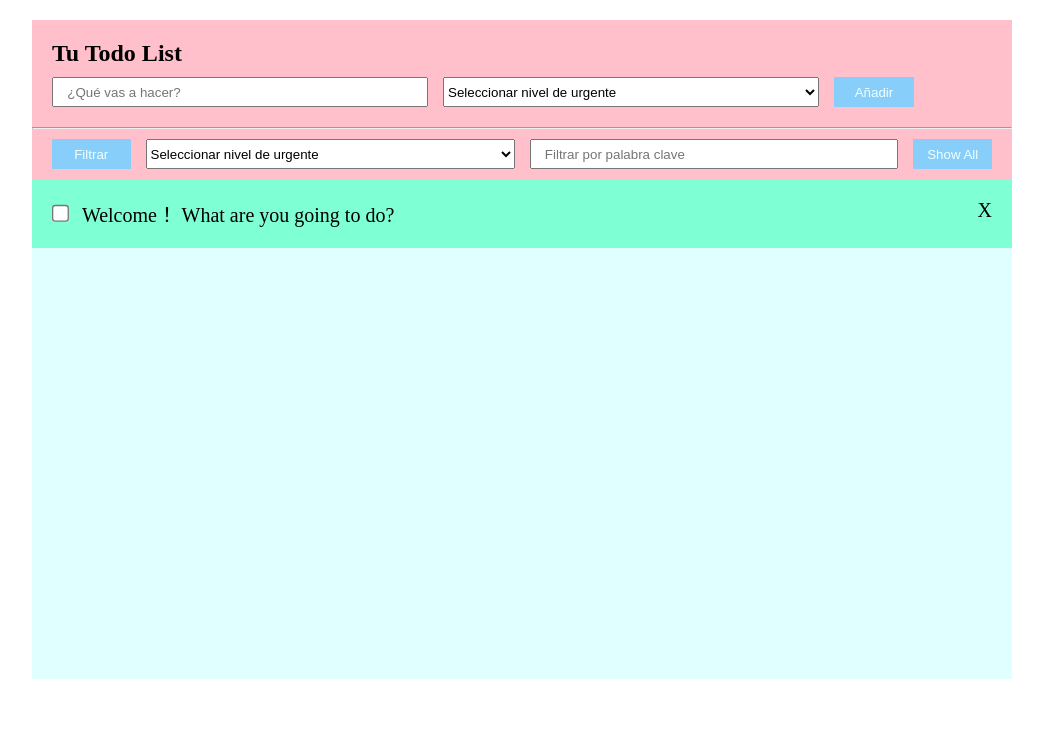
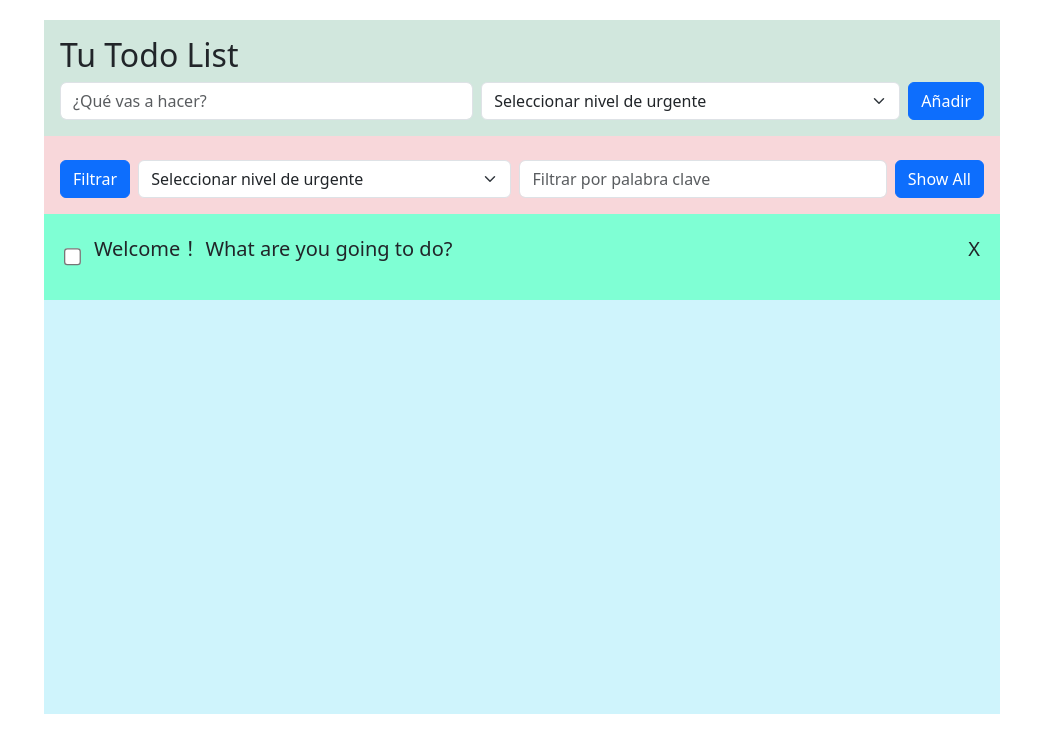
Before and after one commit to LidiaYang99/toDoList, a plain HTML site: page index.html in a window 1280 px wide. Shown: the whole page, without its empty margins (118-1161 px from the left). Drawn offline with nearby package versions, Linux system fonts and the light colour scheme.

Commit message:
css to booststrap

```diff
--- a/css/style.css
+++ b/css/style.css
@@ -13,67 +13,15 @@ li {
     margin: 20px auto;
 }
 
-/* ---------------------top------------------------------- */
-#parte-arriba {
-    padding: 20px;
-    background-color: pink;
-}
-
-#parte-arriba h2 {
-    margin-bottom: 10px;
-}
-
-.info,
-.filter {
-    display: flex;
-    gap: 15px;
-}
-
-.info div,
-.filter div {
-    width: 40%;
-}
-
-.info input,
-.filter input {
-    text-indent: 1em;
-}
-
-.info input,
-select,
-.filter input,
-select {
-    display: block;
-    width: 100%;
-    height: 30px;
-    outline: none;
-}
-
-.info button,
-.filter button {
-    cursor: pointer;
-    height: 30px;
-    width: 80px;
-    background-color: lightskyblue;
-    color: azure;
-    border: none;
-}
-
-/* ----------------------------------medio----------------------- */
-#parte-medio {
-    padding: 10px 20px;
-    background-color: pink;
-}
-
-.filter span {
-    margin-top: 5px;
-}
-
 /* -------------------------------abajo--------------------------------- */
 
 #parte-abajo {
     min-height: 500px;
     background-color: lightcyan;
+}
+
+#parte-abajo #tarea {
+    padding-left: 0px;
 }
 
 #parte-abajo li {
--- a/index.html
+++ b/index.html
@@ -7,25 +7,24 @@
     <meta name="viewport" content="width=device-width, initial-scale=1.0">
     <title>To do list</title>
 
-    <!-- <link href="https://cdn.jsdelivr.net/npm/bootstrap@5.3.0/dist/css/bootstrap.min.css" rel="stylesheet"
-        integrity="sha384-9ndCyUaIbzAi2FUVXJi0CjmCapSmO7SnpJef0486qhLnuZ2cdeRhO02iuK6FUUVM" crossorigin="anonymous"> -->
+    <link href="https://cdn.jsdelivr.net/npm/bootstrap@5.3.0/dist/css/bootstrap.min.css" rel="stylesheet"
+        integrity="sha384-9ndCyUaIbzAi2FUVXJi0CjmCapSmO7SnpJef0486qhLnuZ2cdeRhO02iuK6FUUVM" crossorigin="anonymous">
     <link rel="stylesheet" href="./css/style.css">
     <script src="./js/data.js"></script>
 </head>
 
 <body>
 
-
-    <section class="container">
-        <div id="parte-arriba">
+    <div class="container">
+        <div id="parte-arriba" class="bg-success-subtle p-3">
             <h2>Tu Todo List</h2>
-            <div class="info">
-                <div>
-                    <input type="text" id="action" placeholder="¿Qué vas a hacer?">
+            <div class="info d-flex justify-content-between gap-2">
+                <div class="flex-grow-1">
+                    <input type="text" class="form-control" id="action" placeholder="¿Qué vas a hacer?">
                 </div>
 
-                <div>
-                    <select id="nivel">
+                <div class="flex-grow-1">
+                    <select id="nivel" class="form-select">
                         <option value="">Seleccionar nivel de urgente</option>
                         <option value="urgente">Urgente</option>
                         <option value="diaria">Diaría</option>
@@ -33,16 +32,16 @@
                     </select>
                 </div>
 
-                <button>Añadir</button>
+                <button class="btn btn-primary">Añadir</button>
             </div>
         </div>
 
-        <hr>
-        <div id="parte-medio">
-            <div class="filter">
-                <button id="btn-filtrar">Filtrar</button>
-                <div>
-                    <select id="nivel-filter">
+
+        <div id="parte-medio" class="bg-danger-subtle p-3">
+            <div class="filter d-flex justify-content-between gap-2 mt-2">
+                <button class="btn btn-primary" id="btn-filtrar">Filtrar</button>
+                <div class="flex-grow-1">
+                    <select id="nivel-filter" class="form-select">
                         <option value="">Seleccionar nivel de urgente</option>
                         <option value="urgente">Urgente</option>
                         <option value="diaria">Diaría</option>
@@ -50,17 +49,16 @@
                     </select>
                 </div>
 
-                <div>
-                    <input type="text" id="action-filter" placeholder="Filtrar por palabra clave">
+                <div class="flex-grow-1">
+                    <input type="text" class="form-control" id="action-filter" placeholder="Filtrar por palabra clave">
                 </div>
 
-                <button id="show-all">Show All</button>
+                <button class="btn btn-primary" id="show-all">Show All</button>
             </div>
         </div>
 
 
-        <div id="parte-abajo">
-
+        <div id="parte-abajo" class="bg-info-subtle">
             <ul id="tarea">
 
                 <!-- <li class="mensaje urgente">
@@ -79,7 +77,7 @@
         </div>
 
 
-    </section>
+    </div>
 
 
 
@@ -87,24 +85,9 @@
 
 
 
-
-
-
-
-
-
-
-
-
-
-
-
-
-
-
-    <!-- <script src="https://cdn.jsdelivr.net/npm/bootstrap@5.3.0/dist/js/bootstrap.bundle.min.js"
+    <script src="https://cdn.jsdelivr.net/npm/bootstrap@5.3.0/dist/js/bootstrap.bundle.min.js"
         integrity="sha384-geWF76RCwLtnZ8qwWowPQNguL3RmwHVBC9FhGdlKrxdiJJigb/j/68SIy3Te4Bkz"
-        crossorigin="anonymous"></script> -->
+        crossorigin="anonymous"></script>
 
     <script src="./js/main.js"></script>
 </body>
```
